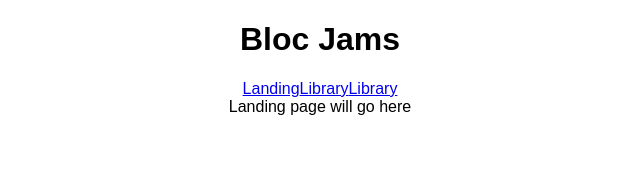
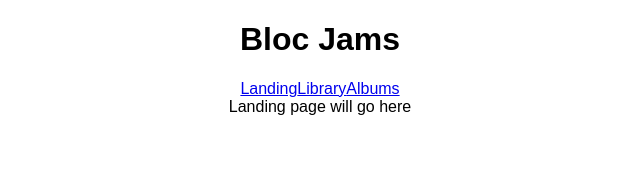
Before and after one commit to ctrachte/Music-Player-PWA, a React (Create React App) app: page / in a window 1280 px wide. Shown: the top 170 px of the page, without its empty margins (320-960 px from the left). Built offline with nearby package versions, Linux system fonts and the light colour scheme.

Commit message:
correct link name to Albums

```diff
--- a/src/App.js
+++ b/src/App.js
@@ -14,13 +14,13 @@ class App extends Component {
           <nav>
             <Link to='/'>Landing</Link>
             <Link to='/library'>Library</Link>
-            <Link to='/Albums'>Library</Link>
+            <Link to='/Albums'>Albums</Link>
           </nav>
         </header>
         <main>
           <Route exact path="/" component={Landing} />
           <Route path="/library" component={Library} />
-          <Route path="/Albums" component={Library} />
+          <Route path="/Albums" component={Albums} />
         </main>
       </div>
     );
```
